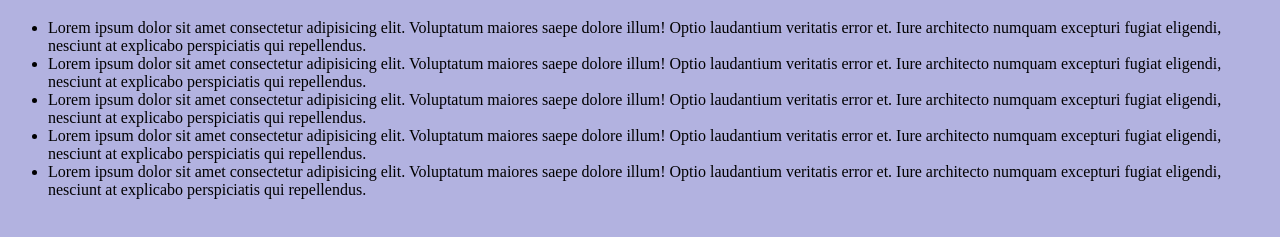
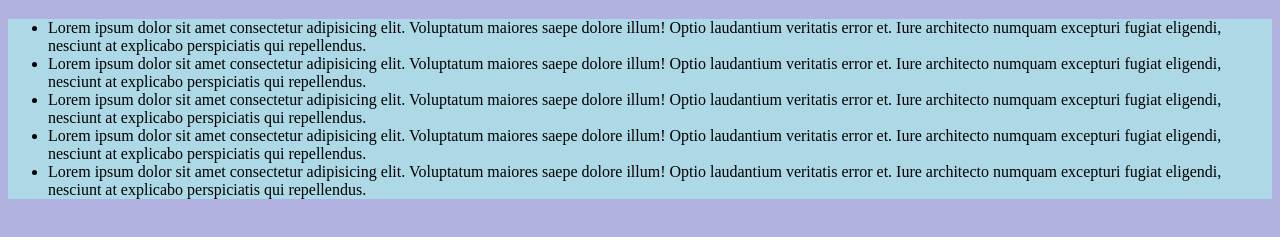
Before and after one commit to Amal-HF/project-001, a plain HTML site: page index.html in a window 1280 px wide. Shown: the part 61-298 px from the top of the page. Drawn offline with Linux system fonts and the light colour scheme.

Commit message:
ul background-color applied

```diff
--- a/style.css
+++ b/style.css
@@ -5,3 +5,7 @@ body {
 h1 {
     background-color: palevioletred;
 }
+
+ul {
+    background-color: lightblue;
+}
```
